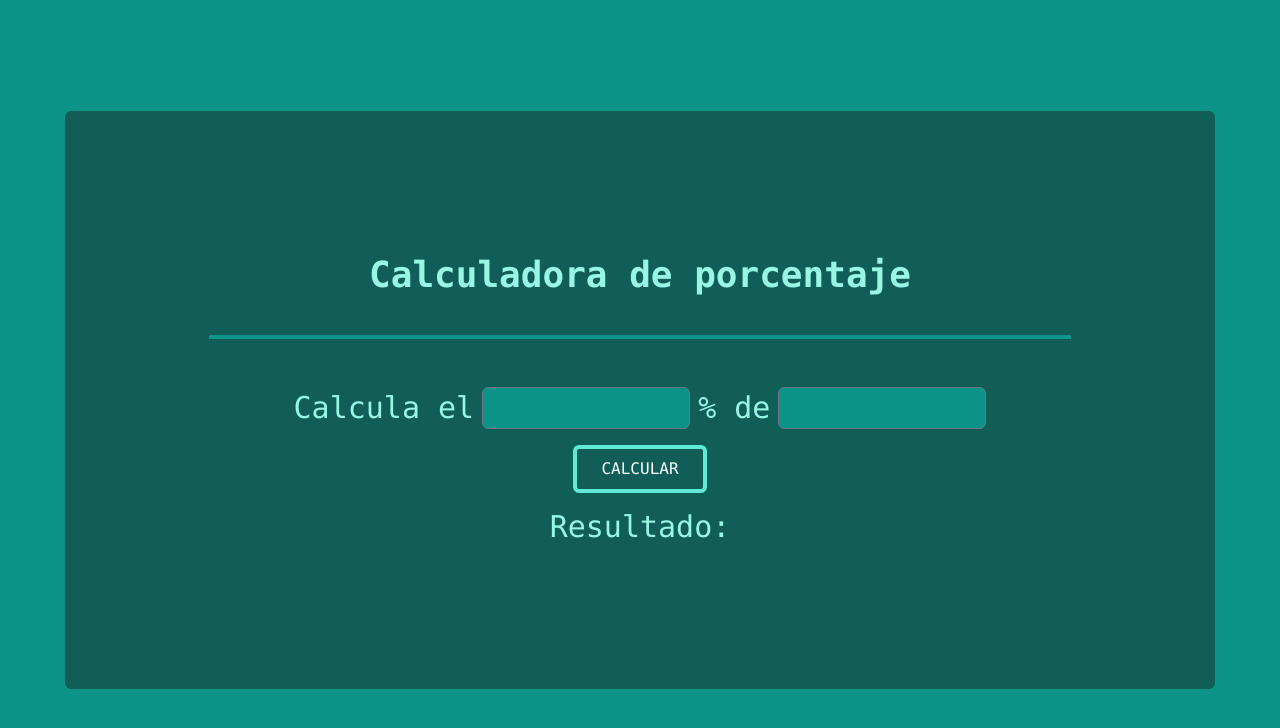
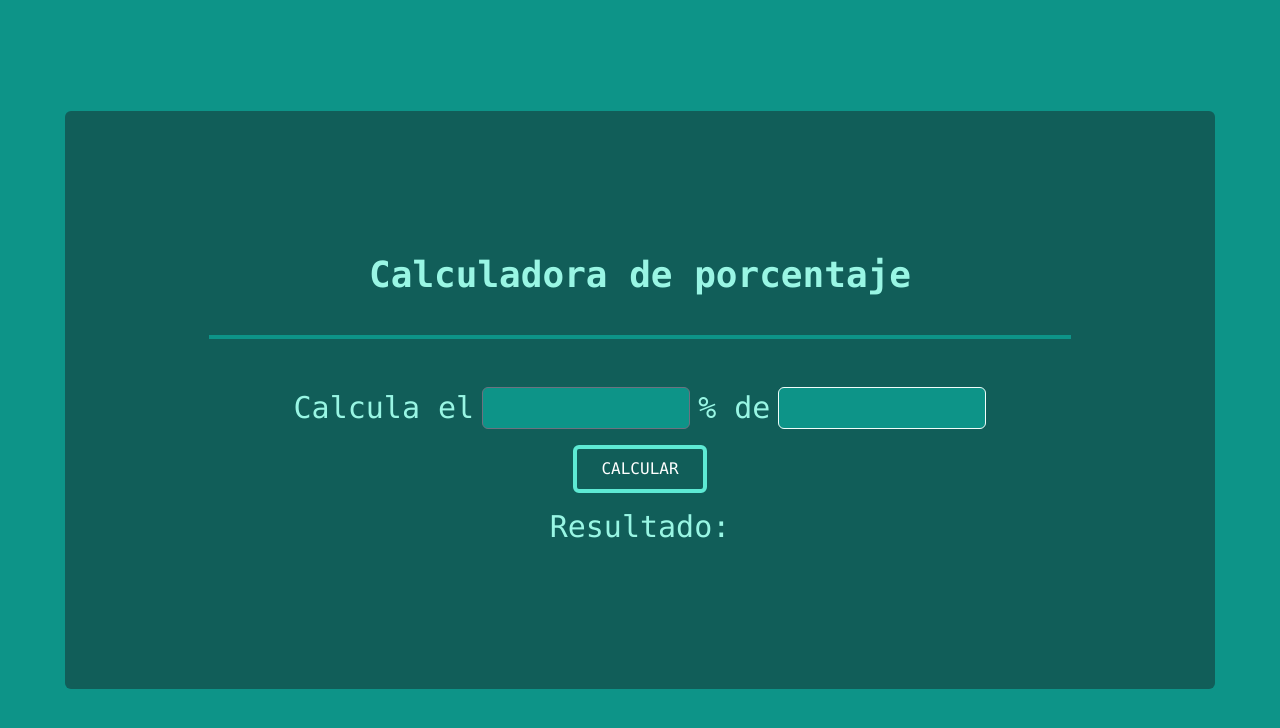
Before and after one commit to Ferchoxav2024/RetoJavaScript, a website: page public/index.html in a window 1280 px wide. Drawn offline with Linux system fonts and the light colour scheme.

Commit message:
Practica100

```diff
--- a/public/index.html
+++ b/public/index.html
@@ -14,7 +14,7 @@
             <span>Calcula el</span>
             <input id="percentage" type="number" class="mx-2 w-52 bg-teal-600 text-center text-white rounded-md focus:outline-none" value="">
             <span>% de</span>
-            <input id="total" type="number" class="ml-2 w-52 bg-teal-600 text-center text-white rounded-md focus:outline-none" value="">
+            <input id="total" type="number" class=" border-1  border-teal-50 ml-2 w-52 bg-teal-600 text-center text-white rounded-md focus:outline-none" value="">
         </div>
         <button id="calculateButton" class="border-4 border-teal-300 bg-teal-800 hover:bg-teal-700 text-white py-2 px-6 rounded-md focus:outline-none">
             CALCULAR
```
Also changed, not shown: public/css/tailwind.css.
